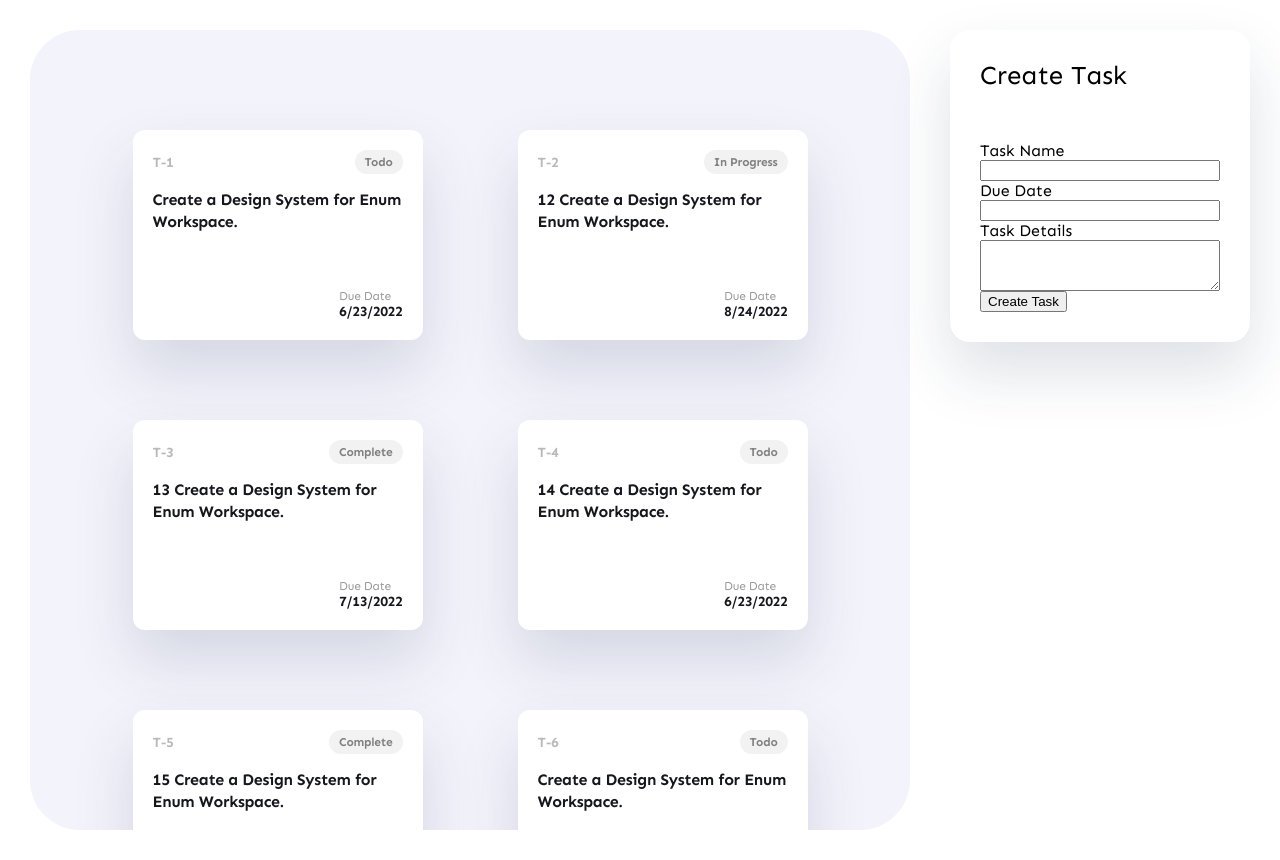
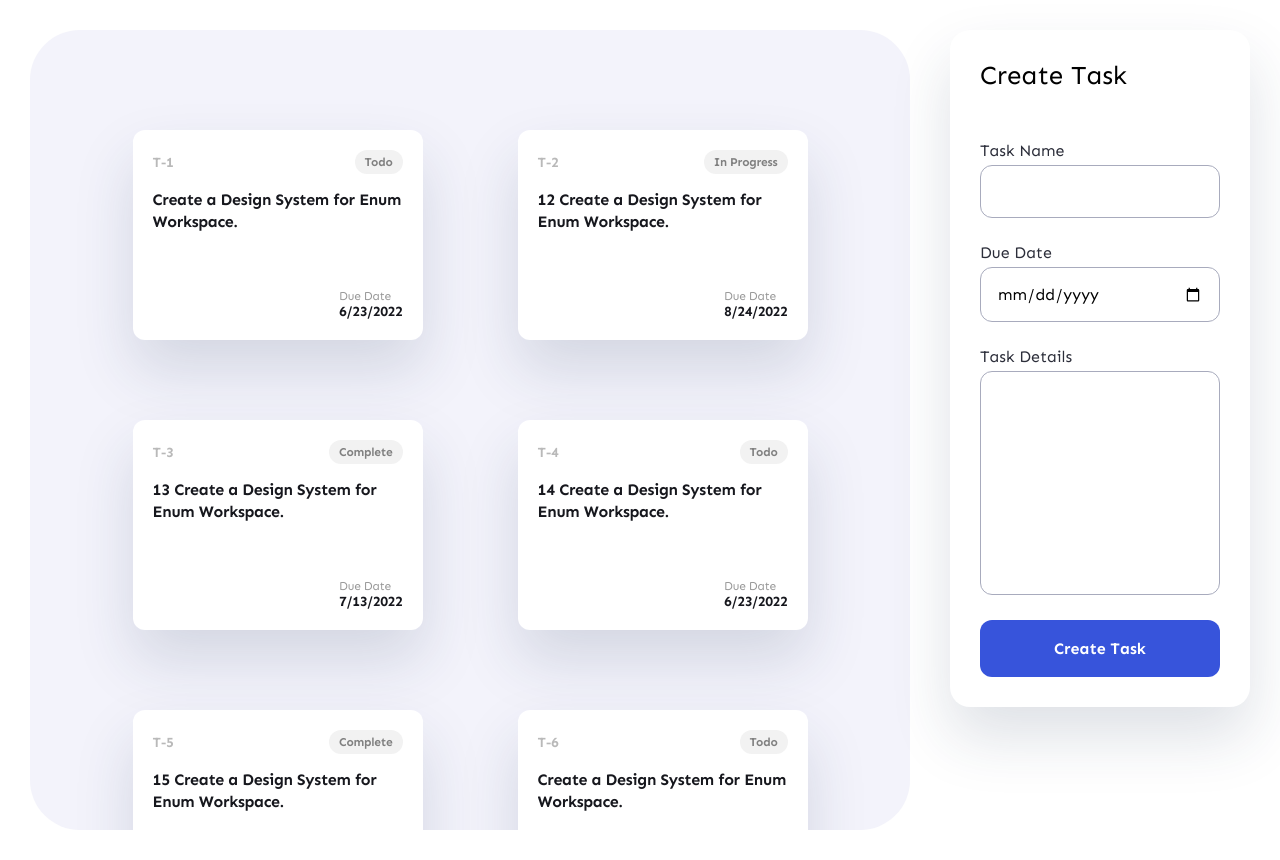
Before and after one commit to roberthveres/My-Project_task_maneger, a React (Create React App) app in the folder my-app/: page / in a window 1280 px wide. Built offline with nearby package versions, Linux system fonts and the light colour scheme.

Commit message:
introducing styles

```diff
--- a/my-app/src/components/forms/CreateTaskForm.css
+++ b/my-app/src/components/forms/CreateTaskForm.css
@@ -1,4 +1,46 @@
 .form-row {
-    display: flex;
-    flex-direction: column;
+  display: flex;
+  flex-direction: column;
+  margin: 20px 0;
 }
+
+.label-md {
+  font-style: normal;
+  font-weight: 400;
+  font-size: 16px;
+  line-height: 19px;
+  color: #2c2e3a;
+}
+
+.input-primary {
+  margin: 5px 0;
+  padding: 16px;
+  gap: 10px;
+  border: 1px solid #a8abbd;
+  border-radius: 12px;
+  font-size: 16px;
+  font-family: "Sen", sans-serif;
+}
+
+textarea.input-primary {
+  resize: none;
+}
+
+.button-primary {
+  background: #3754db;
+  border-radius: 12px;
+  padding: 19px 74px;
+  font-weight: 700;
+  font-size: 16px;
+  line-height: 19px;
+  color: white;
+  border: none;
+  cursor: pointer;
+  font-family: "Sen", sans-serif;
+}
+
+.button-primary:hover {
+  background-image: linear-gradient(rgba(0, 0, 0, 0.1) 0 0);
+  background-blend-mode: lighten;
+  background-blend-mode: darken;
+}
--- a/my-app/src/components/forms/CreateTaskForm.jsx
+++ b/my-app/src/components/forms/CreateTaskForm.jsx
@@ -1,29 +1,31 @@
-import React from "react"
-import "./CreateTaskForm.css"
+import React from "react";
+import "./CreateTaskForm.css";
+
 const CreateTaskForm = () => {
   return (
     <div>
       <form>
         <div className="form-row">
-            <label>Task Name</label>
-            <input type="text"></input>
+          <label className="label-md">Task Name</label>
+          <input className="input-primary" type="text" />
         </div>
 
         <div className="form-row">
-            <label>Due Date</label>
-            <input type="text"></input>
+          <label className="label-md">Due Date</label>
+          <input className="input-primary" type="date" />
         </div>
 
         <div className="form-row">
-            <label>Task Details</label>
-            <textarea name="" id="" cols={30} rows={3}></textarea>
+          <label className="label-md">Task Details</label>
+          <textarea className="input-primary" cols="30" rows="10"></textarea>
         </div>
 
-          <button type="submit">Create Task</button>
+        <button className="button-primary" type="submit">
+          Create Task
+        </button>
       </form>
     </div>
   );
-}
-
+};
 
 export default CreateTaskForm;
```
Lines whose indentation alone changed are shown as unchanged.
